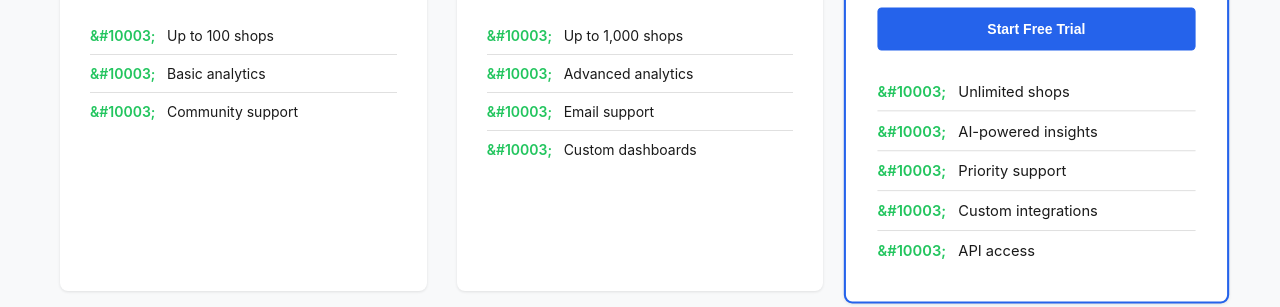
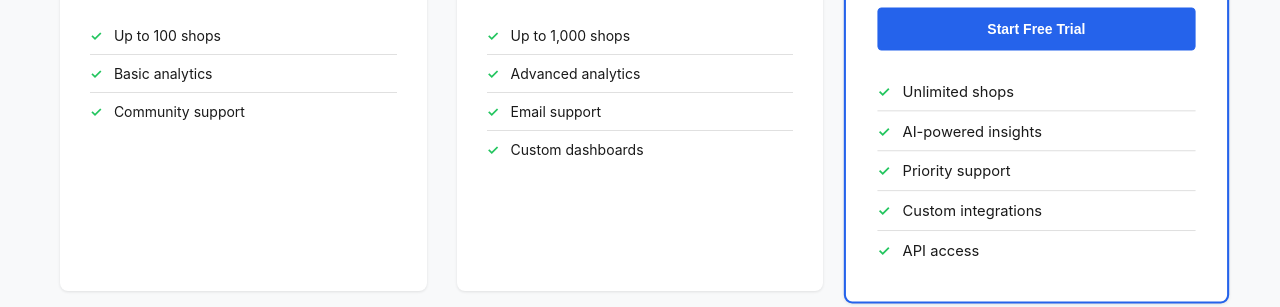
Before and after one commit to snipingeuse-213/sniping, a website: page peekr-pricing.html in a window 1280 px wide. Shown: the part 493-800 px from the top of the page. Drawn offline with Linux system fonts and the light colour scheme.

Commit message:
fix: checkmark symbols on pricing page

```diff
--- a/peekr-pricing.html
+++ b/peekr-pricing.html
@@ -159,7 +159,7 @@
             border-bottom: none;
         }
         .plan-features li:before {
-            content: "&#10003; ";
+            content: "\2713  ";
             color: #22c55e;
             font-weight: 600;
             margin-right: 8px;
```
